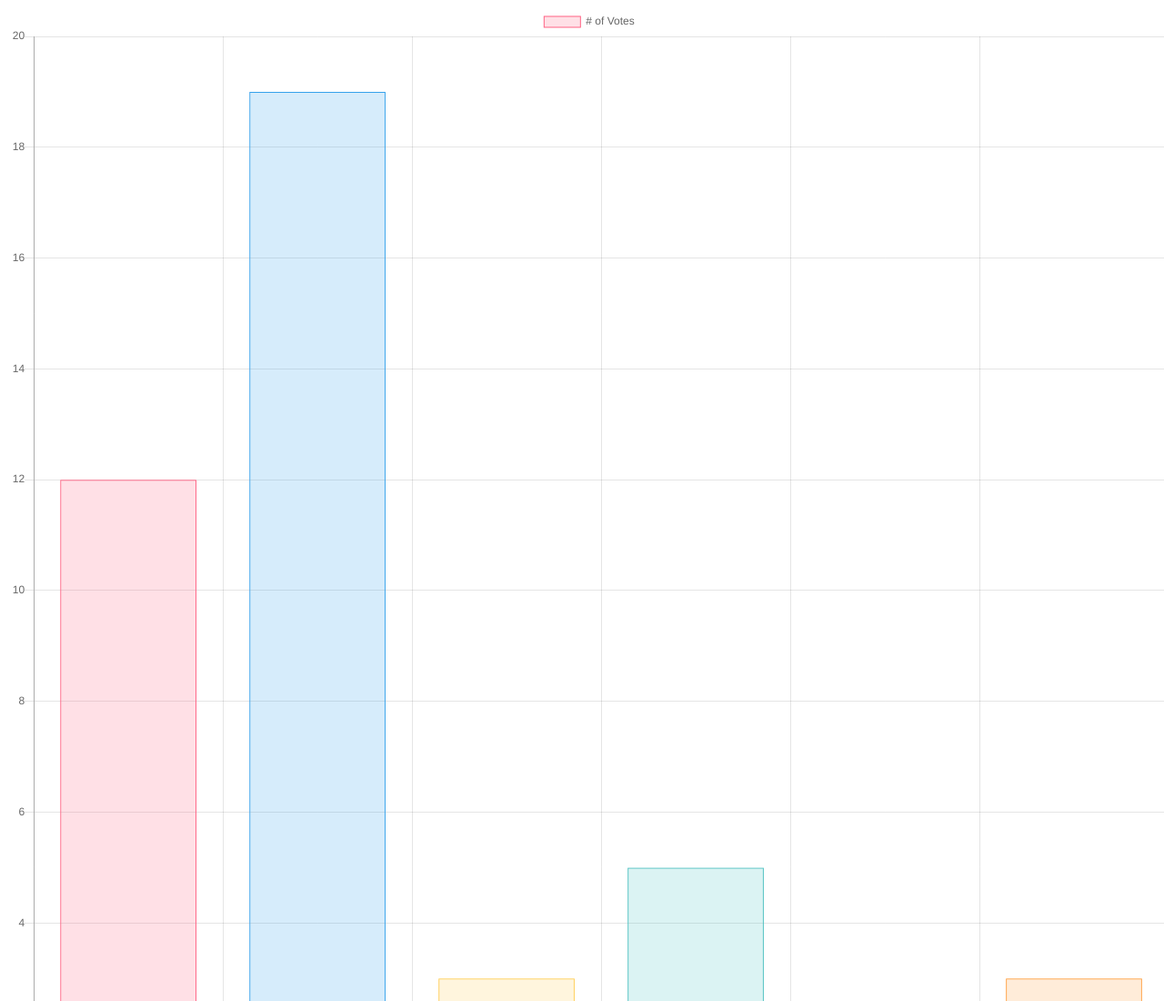
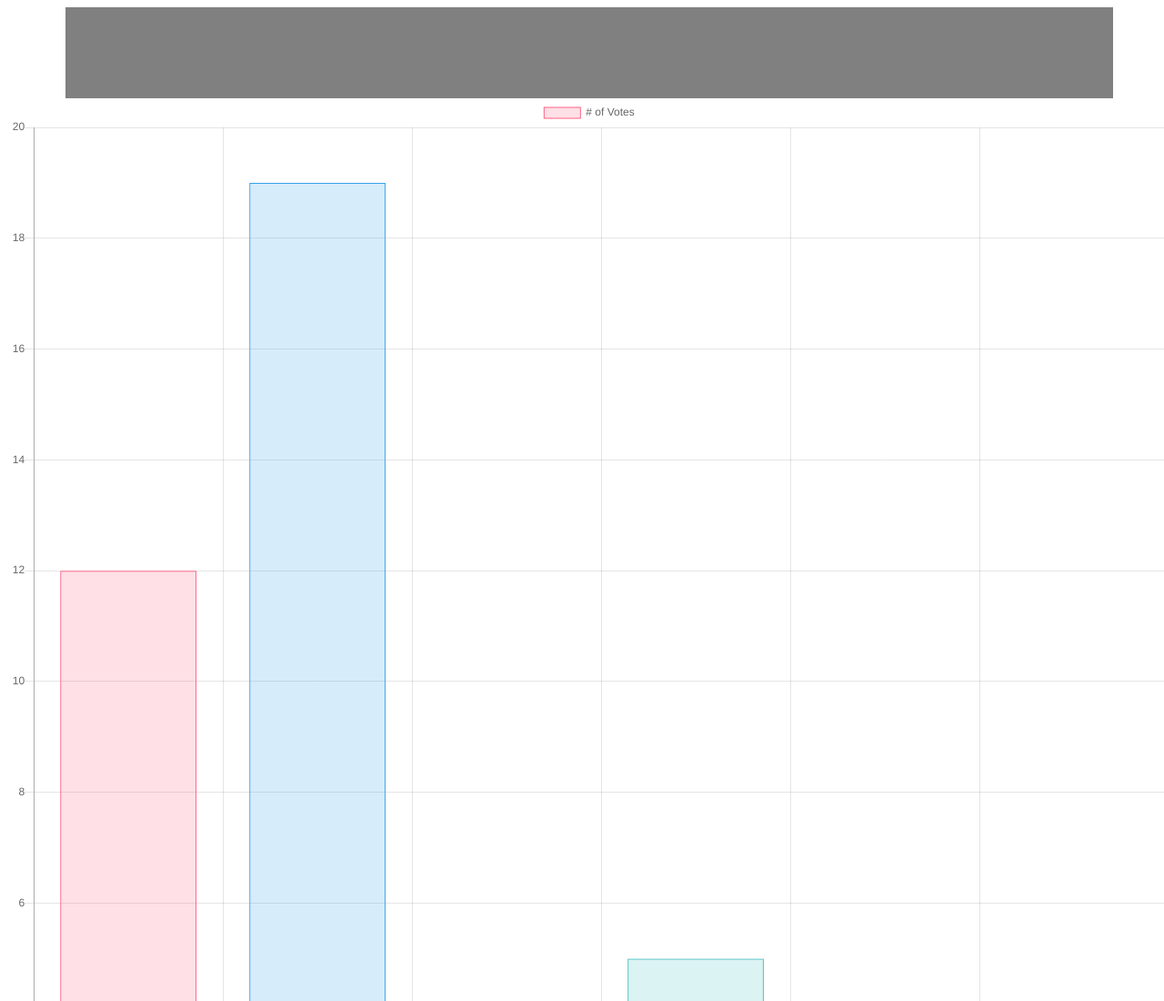
Before and after one commit to att10/CreativeDynamics, a plain HTML site: page index.html in a window 1280 px wide. Shown: the top 1100 px of the page at 91% size. Drawn offline with nearby package versions, Linux system fonts and the light colour scheme.

Commit message:
top fixed

```diff
--- a/style.css
+++ b/style.css
@@ -9,6 +9,8 @@ body {
 }
 
 #menu {
-  width: 100%;
-  background: darkgrey;
+  height: 100px;
+  width: 90%;
+  margin: auto;
+  background: grey;
 }
```
